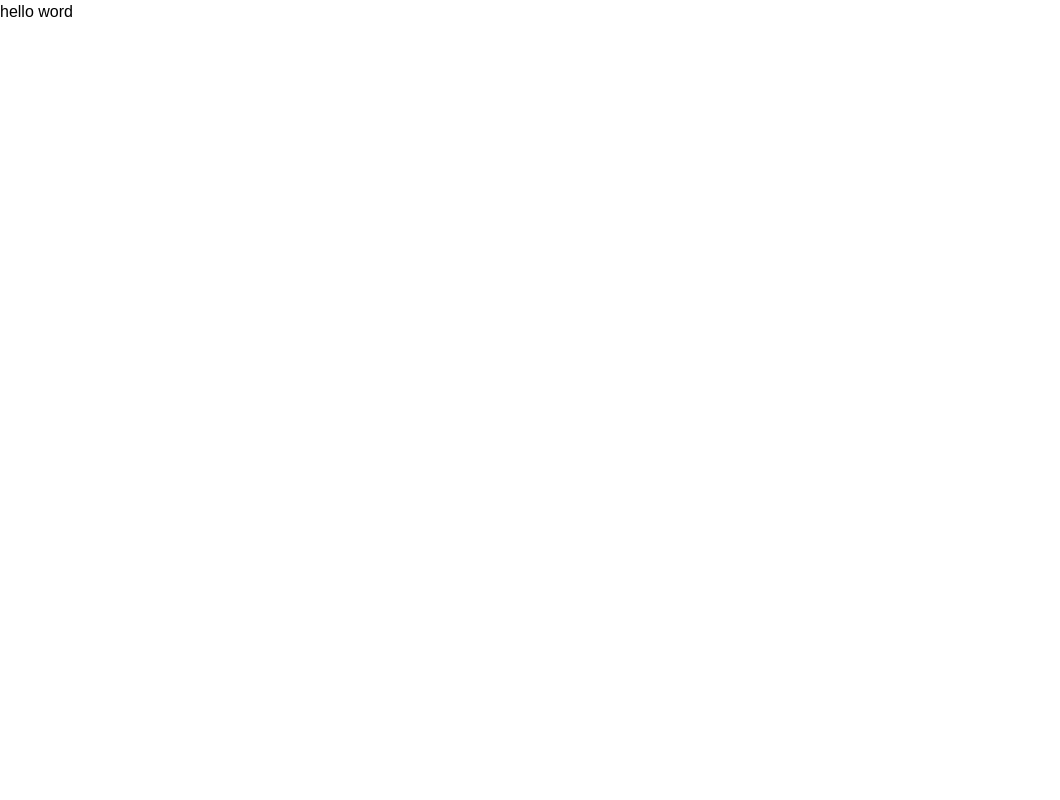
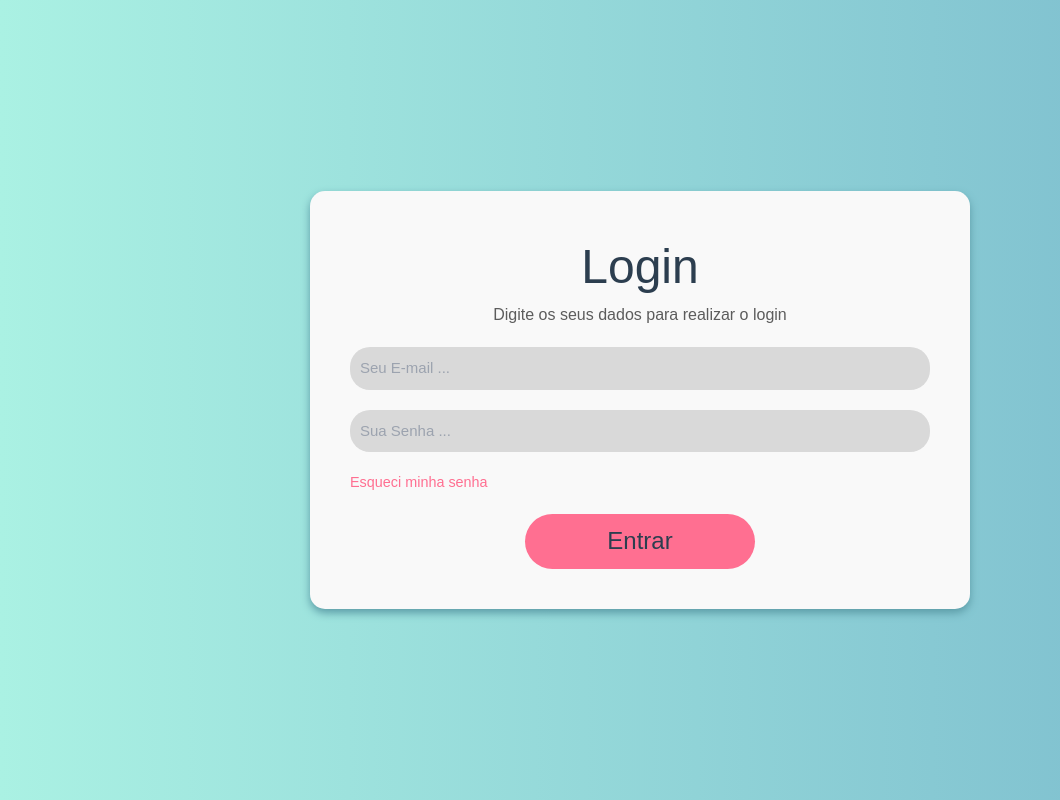
Before and after one commit to dynamostec/agendamento-salas, a Next.js app in the folder front-end/agendamento-salas/: page /Telas/login in a window 1280 px wide. Shown: the whole page, without its empty margins (0-1060 px from the left). Built offline with nearby package versions, Linux system fonts and the light colour scheme.

Commit message:
Alteracoes feitas tsxlogin e module

```diff
--- a/front-end/agendamento-salas/src/pages/Telas/login.tsx
+++ b/front-end/agendamento-salas/src/pages/Telas/login.tsx
@@ -1,9 +1,69 @@
+import { useState } from 'react';
 import styles from '../../styles/login.module.css';
 
 export default function Login() {
+  const [email, setEmail] = useState('');
+  const [senha, setSenha] = useState('');
+  const [mensagemErro, setMensagemErro] = useState('');
+
+  // Função chamada ao enviar o formulário
+  const handleLogin = (e: React.FormEvent<HTMLFormElement>) => {
+    e.preventDefault();
+
+    // Exemplo de validação básica
+    if (email === '' || senha === '') {
+      setMensagemErro('Por favor, preencha todos os campos.');
+      return;
+    }
+
+    const dadosLogin = {
+      email,
+      senha
+    };
+
+    console.log(dadosLogin);
+
+    limparFormulario();
+  };
+
+  // Função para limpar os campos do formulário
+  const limparFormulario = () => {
+    setEmail('');
+    setSenha('');
+    setMensagemErro('');
+  };
+
   return (
-    <>
-      <h1>hello word</h1>
-    </>
+    <div className={styles.body}>
+      <div className={styles.container}>
+        <h2 className={styles.headerTitle}>Login</h2>
+        <p className={styles.headerDescription}>Digite os seus dados para realizar o login</p>
+        {mensagemErro && <p className={styles.errorMessage}>{mensagemErro}</p>} {/* Mensagem de erro */}
+        <form onSubmit={handleLogin}>
+          <div className={styles.formGroup}>
+            <input
+              type="email"
+              placeholder="Seu E-mail ..."
+              value={email}
+              onChange={(e: React.ChangeEvent<HTMLInputElement>) => setEmail(e.target.value)}
+              required
+            />
+          </div>
+          <div className={styles.formGroup}>
+            <input
+              type="password"
+              placeholder="Sua Senha ..."
+              value={senha}
+              onChange={(e: React.ChangeEvent<HTMLInputElement>) => setSenha(e.target.value)}
+              required
+            />
+          </div>
+          <div className={styles.linkContainer}>
+            <a href="#" className={styles.forgotPassword}>Esqueci minha senha</a>
+          </div>
+          <button type="submit" className={styles.submitButton}>Entrar</button>
+        </form>
+      </div>
+    </div>
   );
 }
--- a/front-end/agendamento-salas/src/styles/login.module.css
+++ b/front-end/agendamento-salas/src/styles/login.module.css
@@ -0,0 +1,73 @@
+.body {
+    background: linear-gradient(0.25turn, #AAF1E3, #7ABACD);
+    min-height: 100vh;
+    display: flex;
+    justify-content: center;
+    align-items: center;
+}
+
+.container {
+    background-color: #f9f9f9;
+    padding: 40px;
+    border-radius: 15px;
+    box-shadow: 0 4px 8px #5B9BA6;
+    width: 660px;
+    max-width: 90%;
+    text-align: center;
+}
+
+.headerTitle {
+    font-size: 48px;
+    color: #2C3E4F;
+    align-items: start;
+}
+
+.headerDescription {
+    color: #5C5C5C;
+    margin-bottom: 20px;
+    font-size: 16px;
+}
+
+.formGroup {
+    display: flex;
+    flex-direction: column;
+    gap: 10px;
+    margin-bottom: 20px;
+}
+
+.formGroup input {
+    flex: 1;
+    padding: 10px;
+    border-radius: 20px;
+    background-color: #D9D9D9;
+    font-size: 15px;
+    color: #A6A6A6;
+}
+
+.linkContainer {
+    display: flex;
+    justify-content: flex-start;
+    margin-bottom: 20px;
+}
+
+.forgotPassword {
+    color: #FF6F91;
+    font-size: 0.9rem;
+    text-decoration: none;
+}
+
+.submitButton {
+    background-color: #FF6F91;
+    color: #2C3E4F;
+    border: none;
+    width: 230px;
+    height: 55px;
+    border-radius: 50px;
+    font-size: 24px;
+    cursor: pointer;
+}
+
+.errorMessage {
+    color: red;
+    margin-bottom: 20px;
+}
```
